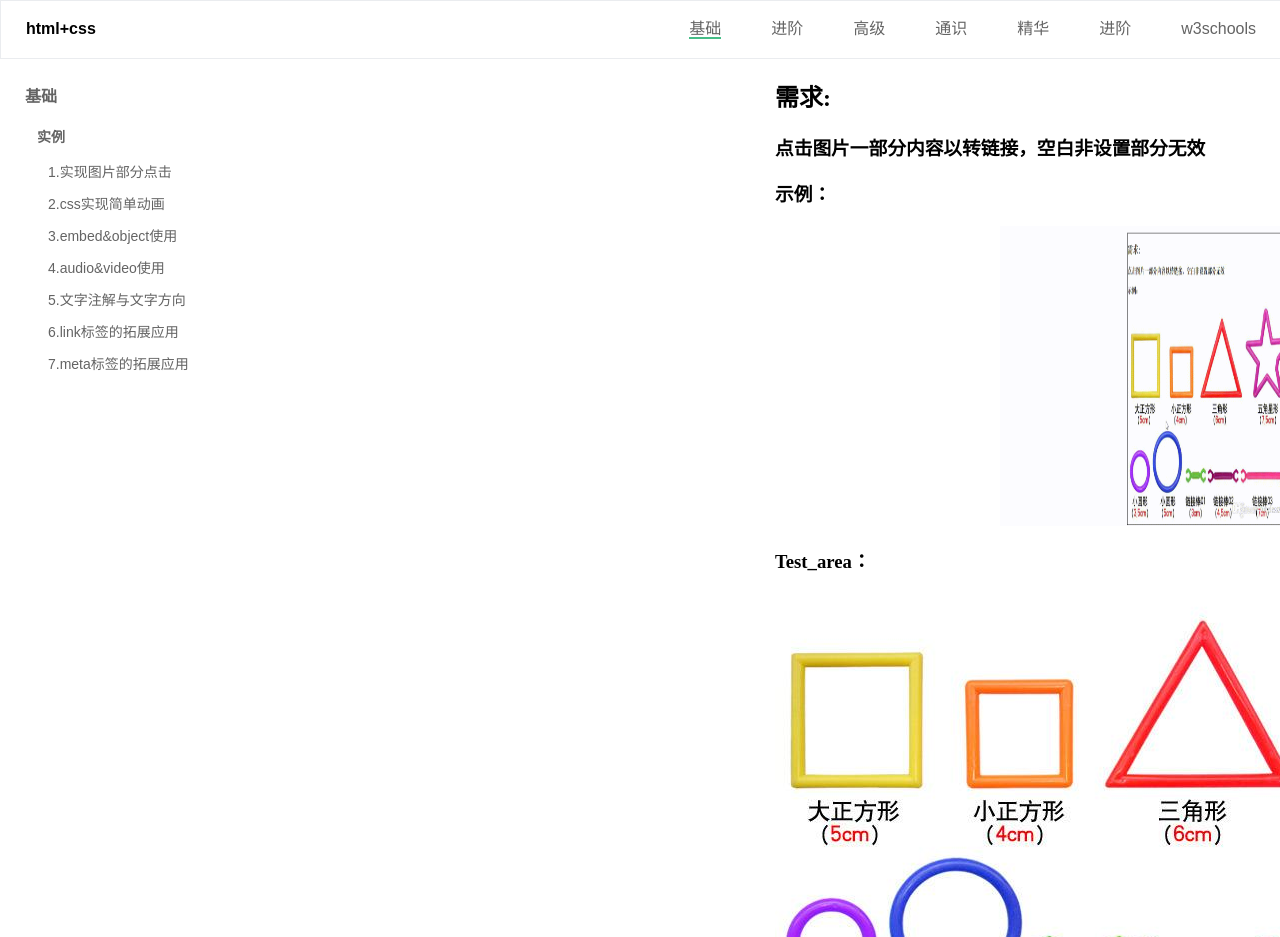
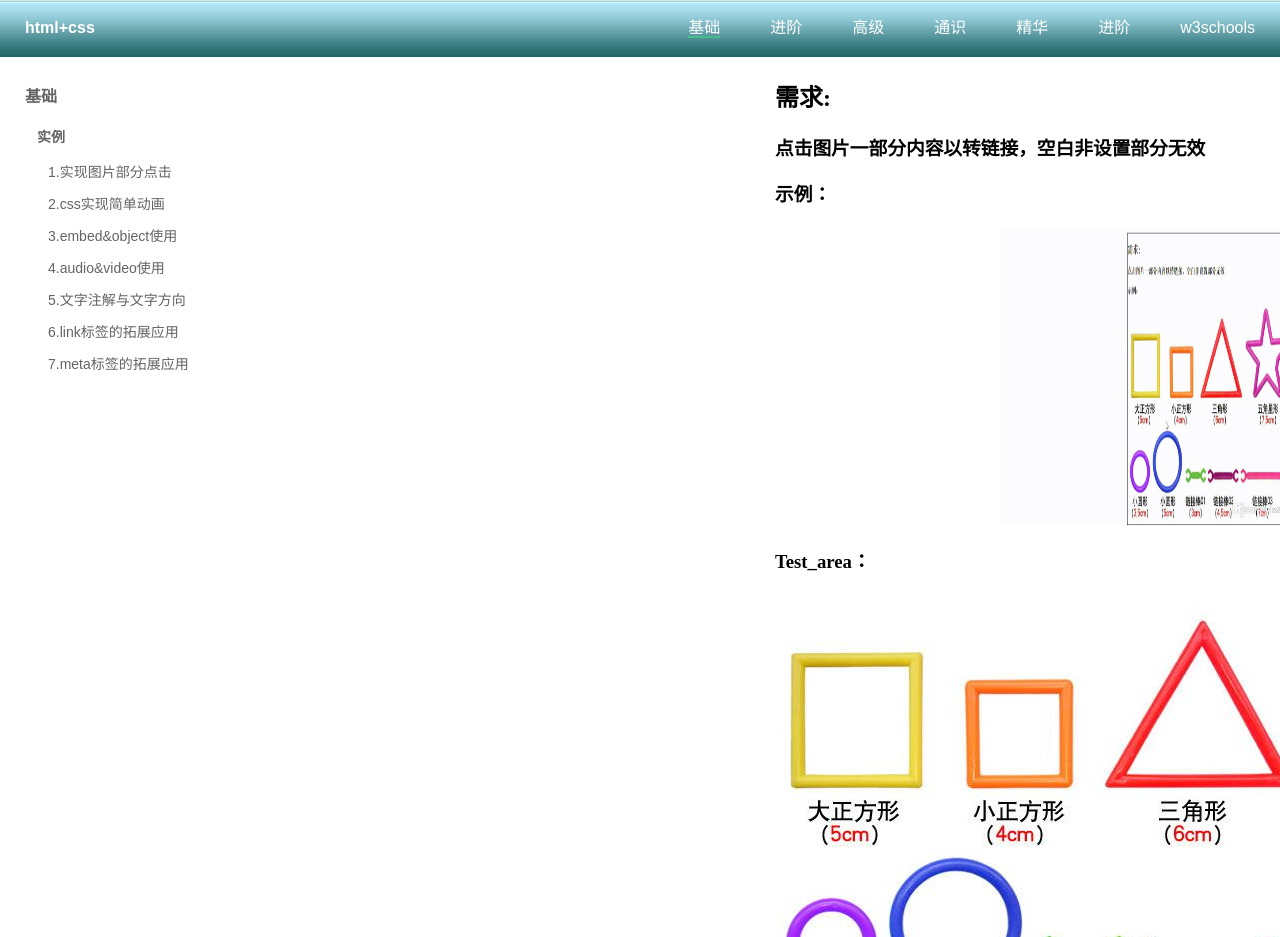
Before and after one commit to tsgxyxl2019/myblog, a PHP site: page / in a window 1280 px wide; the page is wider, and only the part inside the window is pictured. Shown: the top 937 px of that part. Run offline with PHP 8.4, Linux system fonts and the light colour scheme; some libraries are stand-ins or nearby versions.

Commit message:
head background-img
head background-img

```diff
--- a/css/common.css
+++ b/css/common.css
@@ -10,14 +10,15 @@ a{text-decoration: none;color: #646464;}
 .r{float: right;}
 .clear:after{content: "";display: block; clear: both;}
 
-.head{width: 100%; height: 57px;border: 1px solid #eaecef;position: fixed;background: white;}
+.head{width: 100%; height: 57px;position: fixed;background:url(../imgs/head/head_1-1.png) repeat-x;color: white;}
 .head .title{line-height: 16px; font-size: 16px;margin: 20px 25px; font-weight: bold; }
 .head .menu{height: 57px;}
 .head .menu ul{height: 57px;}
 .head .menu ul li{display: block; line-height: 16px; font-size: 16px;margin: 20px 25px;}
+.head .menu ul li a{color: white;}
 .head .menu ul li .selected {border-bottom: 2px solid #46bd87; }
 
-.nav{width: 320px;overflow-y: scroll; height: 860px;position: fixed;margin-top: 58px;}
+.nav{width: 320px;overflow-y: scroll; height: 880px;position: fixed;margin-top: 58px;}
 .nav .point{margin-top: 30px;margin-left: 25px;}
 .nav .point .point_list a{font-weight: bold;font-size: 16px;line-height: 16px;}
 .nav .point .point_list .point_child{margin-top: 22px;margin-left: 12px;}
```
Also changed, not shown: imgs/head/head_1-1.png (added), imgs/head/head_1-2.png (added), imgs/head/head_background.jpg (added).
